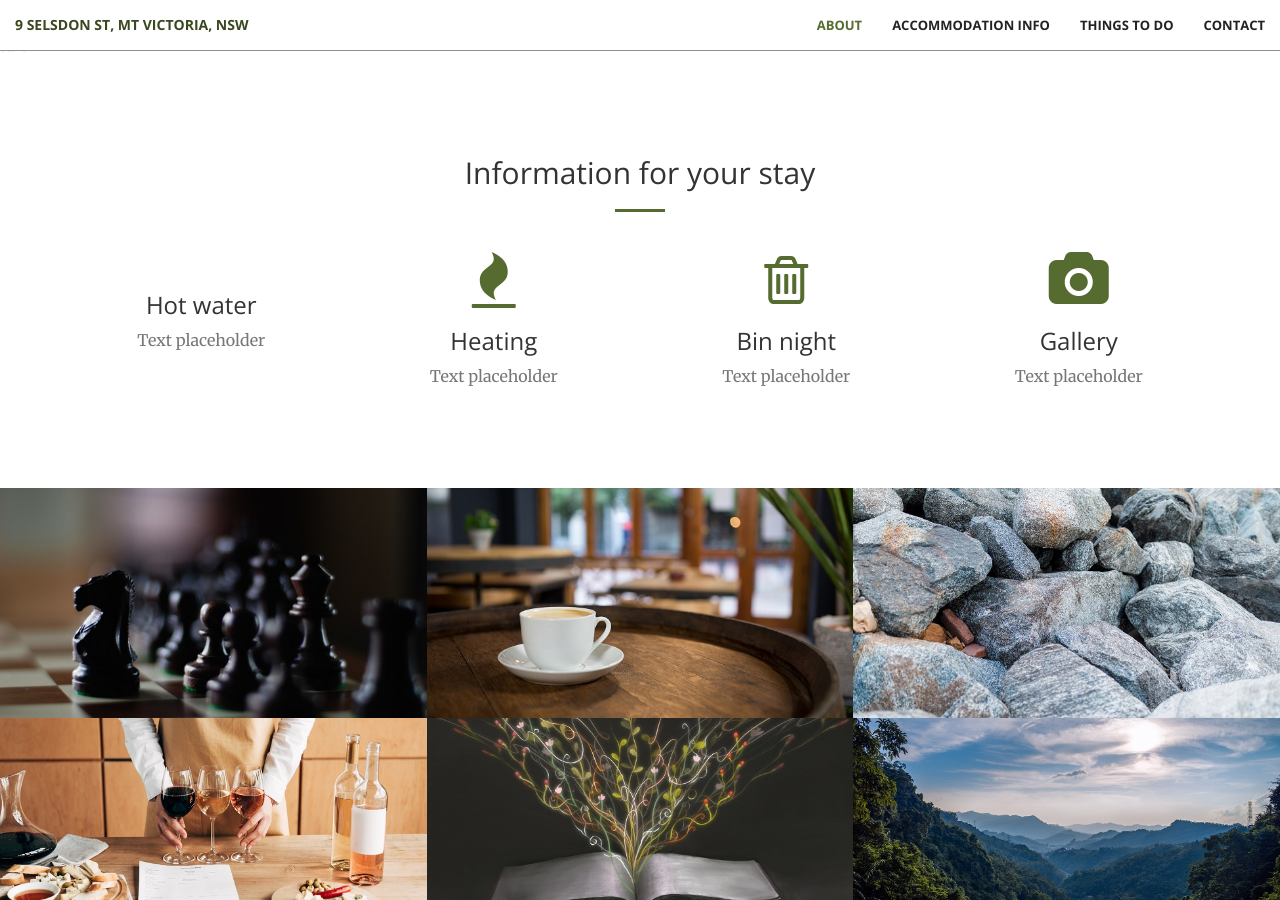
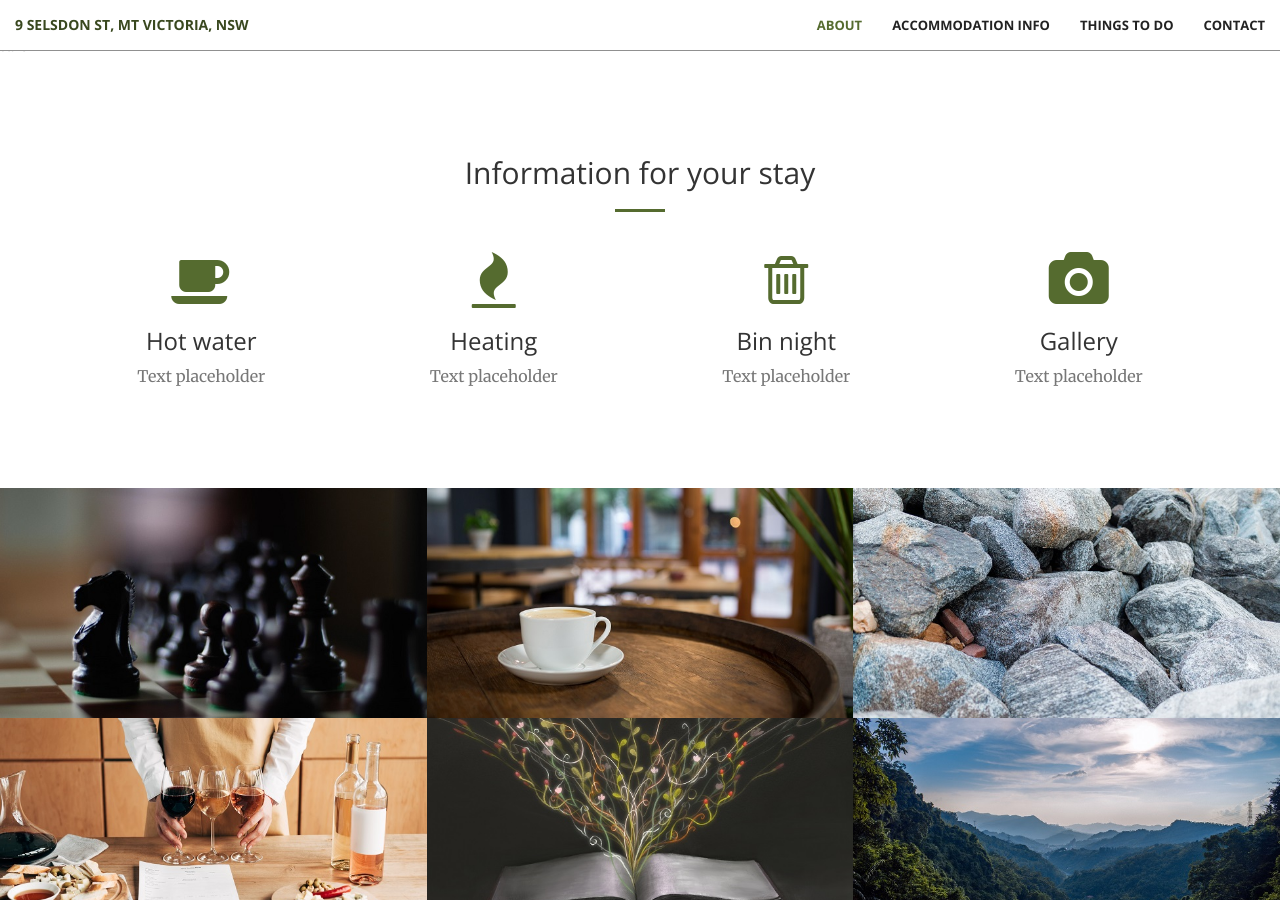
Before and after one commit to DillwyniaLodge/homepage1, a Jekyll site: the page built from index.html, in a window 1280 px wide and 900 px high, scrolled down 1190 px. Built offline with Jekyll 4.4.1, drawn with Linux system fonts in a browser that asks for light colours.

Commit message:
Update services.html

```diff
--- a/_includes/services.html
+++ b/_includes/services.html
@@ -11,7 +11,7 @@ ture<section id="services">
         <div class="row">
             <div class="col-lg-3 col-md-6 text-center">
                 <div class="service-box">
-                    <i class="fa fa-4x fa-shower wow bounceIn text-primary"></i>
+                    <i class="fa fa-4x fa-coffee wow bounceIn text-primary"></i>
                     <h3>Hot water</h3>
                     <p class="text-muted">Text placeholder</p>
                 </div>
```
